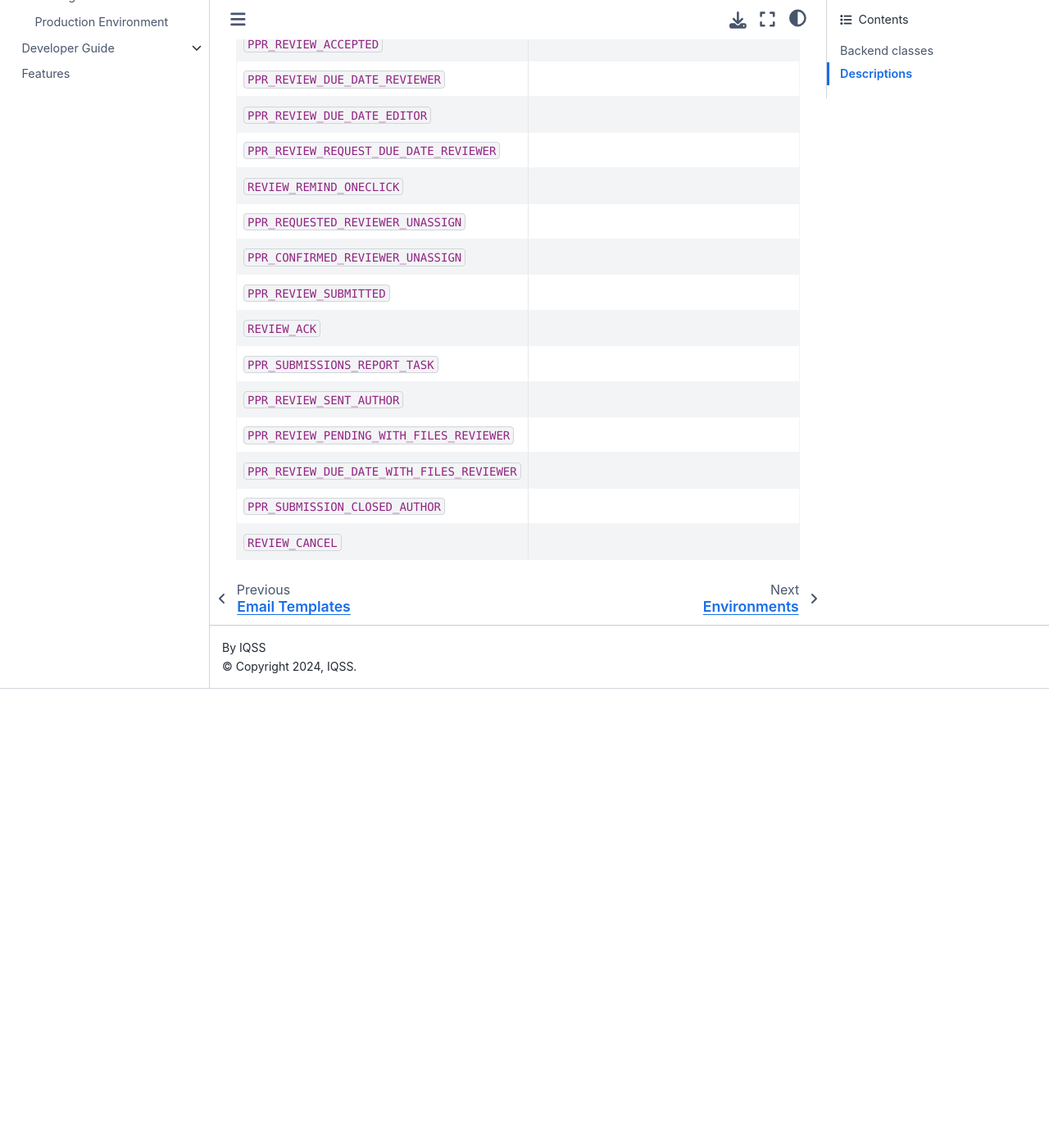
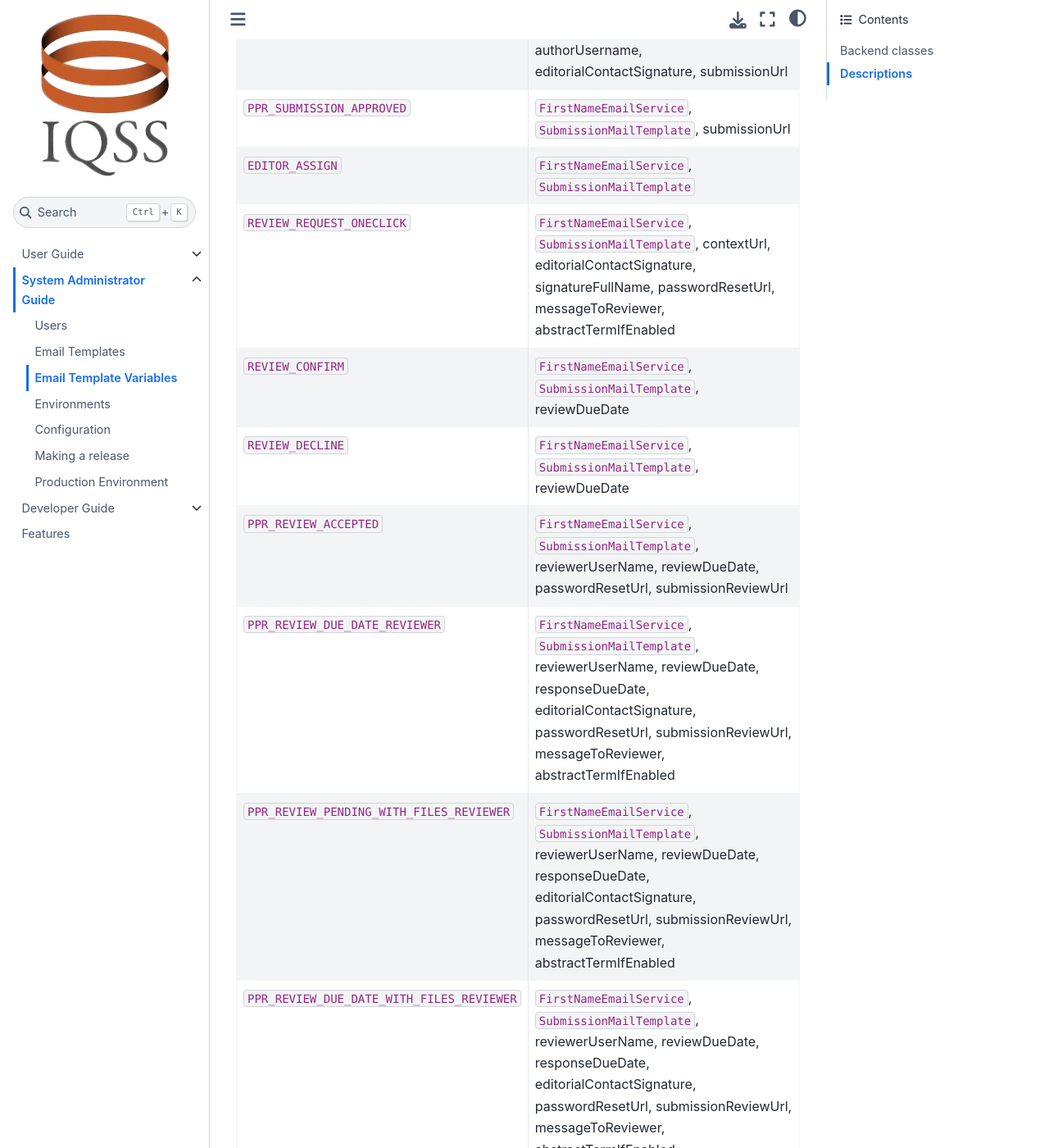
Before and after one commit to IQSS/ppr-ojs, a Sphinx documentation site: the page built from docs/Sphinx-guides/source/sysadminGuide/emailTemplateVariables.md, in a window 1280 px wide and 1400 px high, scrolled down 1363 px. Shown: the whole window at 82% size. Built offline with Sphinx 7.4.7 and the Sphinx Book theme 1.1.4, drawn with Linux system fonts in a browser that asks for light colours; before the commit the page ends 2203 px from its top, so only the background shows below that; some of the changed text lies outside the part shown.

Commit message:
Updated email template variables documentation

```diff
--- a/docs/Sphinx-guides/source/sysadminGuide/emailTemplateVariables.md
+++ b/docs/Sphinx-guides/source/sysadminGuide/emailTemplateVariables.md
@@ -5,45 +5,50 @@ These variables can be used in the templates in the form ``{$variable_name}``
 
 ## Backend classes
 Email variables added by ``FirstNameEmailService``:
-
-authorName, authorFullName, authorFirstName, contributorsNames,
-reviewerName, reviewerFullName, reviewerFirstName, firstNameOnly,
-editorName, editorFullName, editorFirstName
+ * authorName, authorFullName, authorFirstName, contributorsNames
+ * reviewerName, reviewerFullName, reviewerFirstName, firstNameOnly
+ * editorName, editorFullName, editorFirstName
 
 Email variables added by ``SubmissionMailTemplate``:
-
-submissionTitle, submissionId, submissionAbstract, authorString, principalContactSignature, contextName, contextUrl, senderEmail, senderName, siteTitle
+ * submissionTitle, submissionId, submissionAbstract
+ * authorString, principalContactSignature
+ * contextName, contextUrl
+ * senderEmail, senderName
+ * siteTitle
 
 Email Variables added by ``MailTemplate``:
-
-principalContactSignature, contextName, contextUrl, senderEmail, senderName, siteTitle
+ * principalContactSignature
+ * contextName, contextUrl
+ * senderEmail, senderName
+ * siteTitle
 
 ## Descriptions
 
-| Email Template  | Variables                                                                        |
-|-----------------|----------------------------------------------------------------------------------|
-| ``NOTIFICATION`` |                                                                                  |
-| ``EDITOR_DECISION_INITIAL_DECLINE`` | ``FirstNameEmailService``, ``SubmissionMailTemplate``, authorName, submissionUrl |
-| ``EDITOR_DECISION_DECLINE`` | ``FirstNameEmailService``, ``SubmissionMailTemplate``, authorName, submissionUrl |
-| ``EDITOR_DECISION_REVISIONS`` | ``FirstNameEmailService``, ``SubmissionMailTemplate``, authorName, submissionUrl |
-| ``SUBMISSION_ACK`` |                                                                                  |
-| ``PPR_SUBMISSION_APPROVED`` |                                                                                  |
-| ``EDITOR_ASSIGN`` |                                                                                  |
-| ``REVIEW_REQUEST_ONECLICK`` |                                                                                  |
-| ``REVIEW_CONFIRM`` |                                                                                  |
-| ``REVIEW_DECLINE`` |                                                                                  |
-| ``PPR_REVIEW_ACCEPTED`` |                                                                                  |
-| ``PPR_REVIEW_DUE_DATE_REVIEWER`` |                                                                                  |
-| ``PPR_REVIEW_DUE_DATE_EDITOR`` |                                                                                  |
-| ``PPR_REVIEW_REQUEST_DUE_DATE_REVIEWER`` |                                                                                  |
-| ``REVIEW_REMIND_ONECLICK`` |                                                                                  |
-| ``PPR_REQUESTED_REVIEWER_UNASSIGN`` |                                                                                  |
-| ``PPR_CONFIRMED_REVIEWER_UNASSIGN`` |                                                                                  |
-| ``PPR_REVIEW_SUBMITTED`` |                                                                                  |
-| ``REVIEW_ACK`` |                                                                                  |
-| ``PPR_SUBMISSIONS_REPORT_TASK`` |                                                                                  |
-| ``PPR_REVIEW_SENT_AUTHOR`` |                                                                                  |
-| ``PPR_REVIEW_PENDING_WITH_FILES_REVIEWER`` |                                                                                  |
-| ``PPR_REVIEW_DUE_DATE_WITH_FILES_REVIEWER`` |                                                                                  |
-| ``PPR_SUBMISSION_CLOSED_AUTHOR`` |                                                                                  |
-| ``REVIEW_CANCEL`` |                                                                                  |
+| Email Template  | Variables                                                                                                                                                                                                         |
+|-----------------|-------------------------------------------------------------------------------------------------------------------------------------------------------------------------------------------------------------------|
+| ``NOTIFICATION`` | ``MailTemplate``, notificationContents, url, siteTitle                                                                                                                                                            |
+| ``EDITOR_DECISION_INITIAL_DECLINE`` | ``FirstNameEmailService``, ``SubmissionMailTemplate``, authorName, submissionUrl                                                                                                                                  |
+| ``EDITOR_DECISION_DECLINE`` | ``FirstNameEmailService``, ``SubmissionMailTemplate``, authorName, submissionUrl                                                                                                                                  |
+| ``EDITOR_DECISION_REVISIONS`` | ``FirstNameEmailService``, ``SubmissionMailTemplate``, authorName, submissionUrl                                                                                                                                  |
+| ``SUBMISSION_ACK`` | ``FirstNameEmailService``, ``SubmissionMailTemplate``, authorName, authorUsername, editorialContactSignature, submissionUrl                                                                                       |
+| ``PPR_SUBMISSION_APPROVED`` | ``FirstNameEmailService``, ``SubmissionMailTemplate``, submissionUrl                                                                                                                                              |
+| ``EDITOR_ASSIGN`` | ``FirstNameEmailService``, ``SubmissionMailTemplate``                                                                                                                                                             |
+| ``REVIEW_REQUEST_ONECLICK`` | ``FirstNameEmailService``, ``SubmissionMailTemplate``, contextUrl, editorialContactSignature, signatureFullName, passwordResetUrl, messageToReviewer, abstractTermIfEnabled                                       |
+| ``REVIEW_CONFIRM`` | ``FirstNameEmailService``, ``SubmissionMailTemplate``, reviewDueDate                                                                                                                                              |
+| ``REVIEW_DECLINE`` | ``FirstNameEmailService``, ``SubmissionMailTemplate``, reviewDueDate                                                                                                                                              |
+| ``PPR_REVIEW_ACCEPTED`` | ``FirstNameEmailService``, ``SubmissionMailTemplate``, reviewerUserName, reviewDueDate, passwordResetUrl, submissionReviewUrl                                                                                     |
+| ``PPR_REVIEW_DUE_DATE_REVIEWER`` | ``FirstNameEmailService``, ``SubmissionMailTemplate``, reviewerUserName, reviewDueDate, responseDueDate, editorialContactSignature, passwordResetUrl, submissionReviewUrl, messageToReviewer, abstractTermIfEnabled |
+| ``PPR_REVIEW_PENDING_WITH_FILES_REVIEWER`` | ``FirstNameEmailService``, ``SubmissionMailTemplate``, reviewerUserName, reviewDueDate, responseDueDate, editorialContactSignature, passwordResetUrl, submissionReviewUrl, messageToReviewer, abstractTermIfEnabled |
+| ``PPR_REVIEW_DUE_DATE_WITH_FILES_REVIEWER`` | ``FirstNameEmailService``, ``SubmissionMailTemplate``, reviewerUserName, reviewDueDate, responseDueDate, editorialContactSignature, passwordResetUrl, submissionReviewUrl, messageToReviewer, abstractTermIfEnabled |
+| ``PPR_REVIEW_DUE_DATE_EDITOR`` | ``FirstNameEmailService``, ``SubmissionMailTemplate``, reviewDueDate, editorialContactSignature, submissionReviewUrl                                                                                              |
+| ``PPR_REVIEW_REQUEST_DUE_DATE_REVIEWER`` | ``FirstNameEmailService``, ``SubmissionMailTemplate``, reviewDueDate, passwordResetUrl, submissionReviewUrl, editorialContactSignature                                                                            |
+| ``REVIEW_REMIND_ONECLICK`` | ``FirstNameEmailService``, ``SubmissionMailTemplate``, reviewDueDate, passwordResetUrl, submissionReviewUrl, editorialContactSignature                                                                            |
+| ``REVIEW_REMIND`` | ``FirstNameEmailService``, ``SubmissionMailTemplate``, reviewDueDate, passwordResetUrl, submissionReviewUrl, editorialContactSignature                                                                            |
+| ``PPR_REQUESTED_REVIEWER_UNASSIGN`` | reviewerName, reviewerFirstName, editorName, editorFirstName, authorName, authorFirstName                                                                                                       |
+| ``PPR_CONFIRMED_REVIEWER_UNASSIGN`` | reviewerName, reviewerFirstName, editorName, editorFirstName, authorName, authorFirstName                                                                                                       |
+| ``PPR_REVIEW_SUBMITTED`` | ``FirstNameEmailService``, ``SubmissionMailTemplate``, reviewerUserName, reviewDueDate                                                                                |
+| ``REVIEW_ACK`` |                                                                                                                                                                                                                   |
+| ``PPR_SUBMISSIONS_REPORT_TASK`` |                                                                                                                                                                                                                   |
+| ``PPR_REVIEW_SENT_AUTHOR`` |                                                                                                                                                                                                                   |
+| ``PPR_SUBMISSION_CLOSED_AUTHOR`` |                                                                                                                                                                                                                   |
+| ``REVIEW_CANCEL`` |                                                                                                                                                                                                                   |
```
